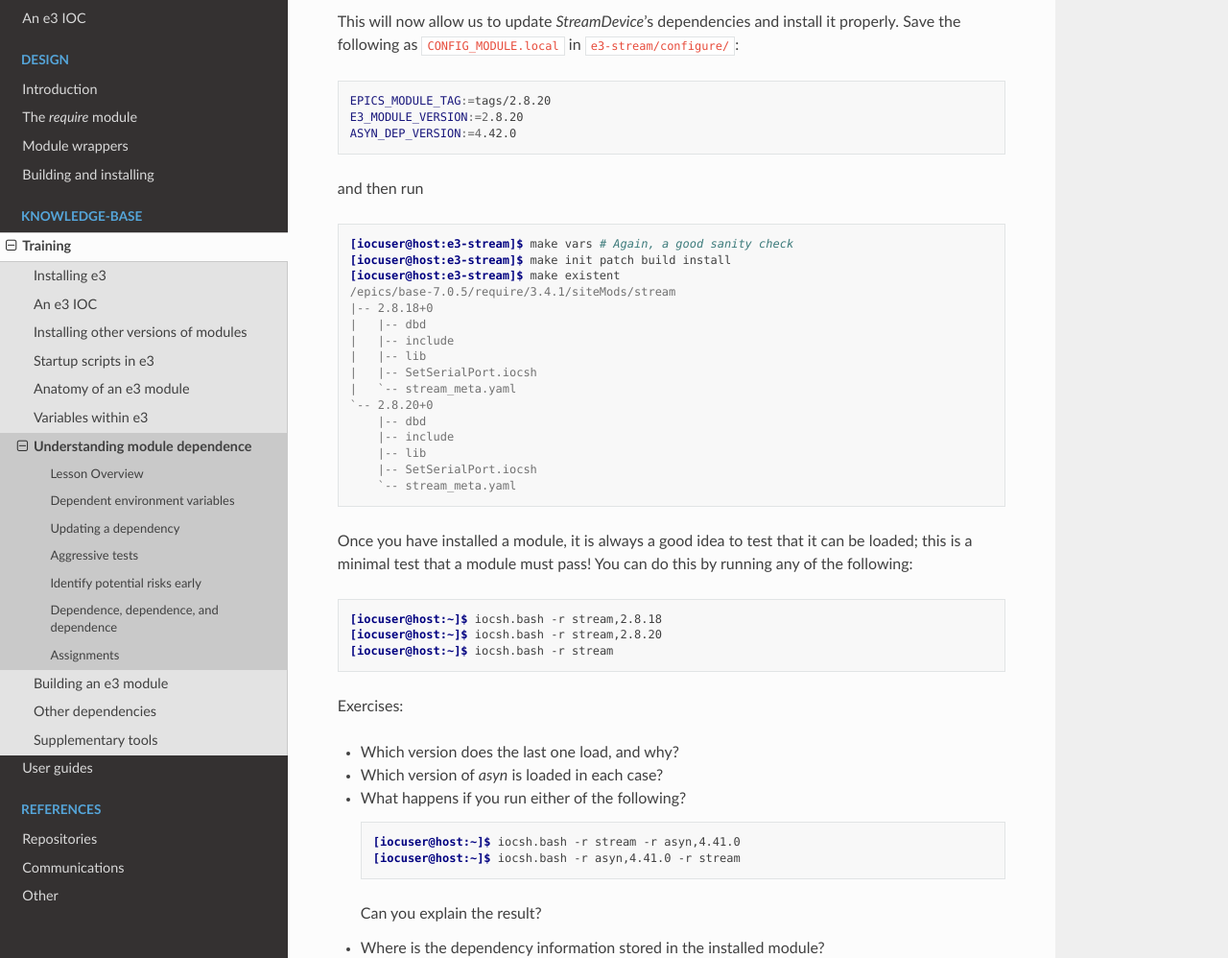
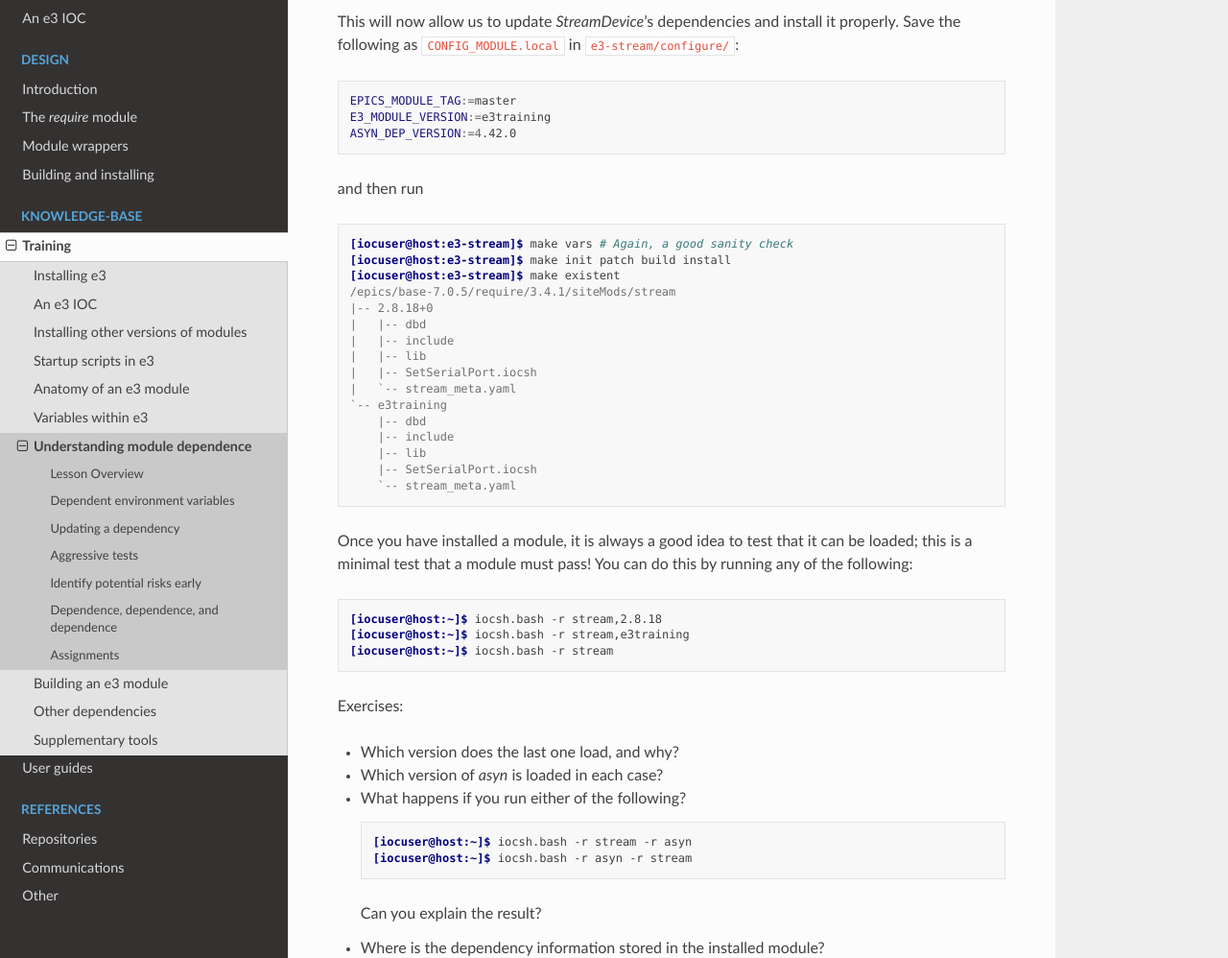
Before and after one commit to ttkorhonen/e3pages, a Sphinx documentation site: the page built from docs/kb/training/workbook/7_module_deps.md, in a window 1280 px wide and 1400 px high, scrolled down 3191 px. Shown: the part 162-1160 px from the top of the window at 96% size. Built offline with Sphinx 7.4.7 and the Read the Docs theme 2.0.0, drawn with Linux system fonts in a browser that asks for light colours.

Commit message:
Switched stream version names

````diff
--- a/docs/kb/training/workbook/7_module_deps.md
+++ b/docs/kb/training/workbook/7_module_deps.md
@@ -146,8 +146,8 @@ to `asyn.Makefile`.
 
 This will now allow us to update *StreamDevice*'s dependencies and install it properly. Save the following as `CONFIG_MODULE.local` in `e3-stream/configure/`:
 ```make
-EPICS_MODULE_TAG:=tags/2.8.20
-E3_MODULE_VERSION:=2.8.20
+EPICS_MODULE_TAG:=master
+E3_MODULE_VERSION:=e3training
 ASYN_DEP_VERSION:=4.42.0
 ```
 and then run
@@ -162,7 +162,7 @@ and then run
 |   |-- lib
 |   |-- SetSerialPort.iocsh
 |   `-- stream_meta.yaml
-`-- 2.8.20+0
+`-- e3training
     |-- dbd
     |-- include
     |-- lib
@@ -173,7 +173,7 @@ Once you have installed a module, it is always a good idea to test that it can b
 by running any of the following:
 ```console
 [iocuser@host:~]$ iocsh.bash -r stream,2.8.18
-[iocuser@host:~]$ iocsh.bash -r stream,2.8.20
+[iocuser@host:~]$ iocsh.bash -r stream,e3training
 [iocuser@host:~]$ iocsh.bash -r stream
 ```
 Exercises:
@@ -181,8 +181,8 @@ Exercises:
 * Which version of *asyn* is loaded in each case?
 * What happens if you run either of the following?
   ```console
-  [iocuser@host:~]$ iocsh.bash -r stream -r asyn,4.41.0
-  [iocuser@host:~]$ iocsh.bash -r asyn,4.41.0 -r stream
+  [iocuser@host:~]$ iocsh.bash -r stream -r asyn
+  [iocuser@host:~]$ iocsh.bash -r asyn -r stream
   ```
   Can you explain the result?
 * Where is the dependency information stored in the installed module?
````
